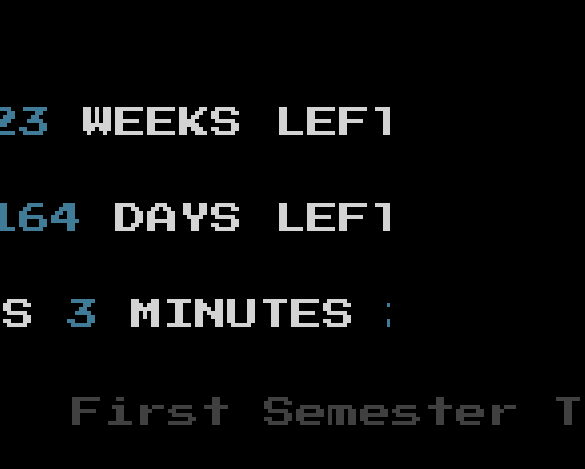
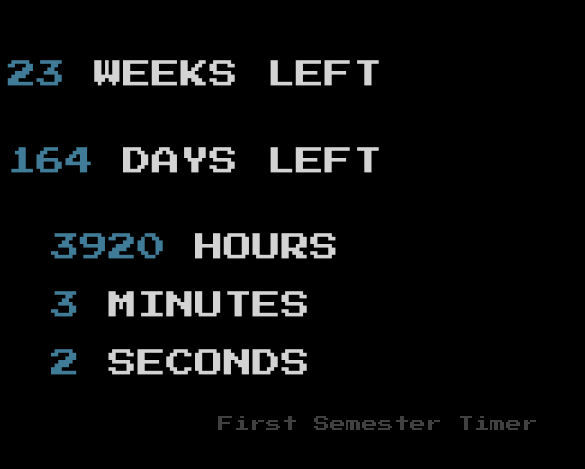
Before and after one commit to UsernameDP/TJHSST-SENIOR-YEAR-TIMER, a plain HTML site: page index.html in a window 390 px wide. Shown: the part 203-672 px from the top of the page, 585 px wide, since content can reach past the window. Drawn offline with Linux system fonts and the light colour scheme.

Commit message:
phone support

```diff
--- a/index.html
+++ b/index.html
@@ -67,11 +67,28 @@
 
       .backdrop-text {
         position: absolute;
-        font-size: xx-large;
+        /* font-size: xx-large; */
         left: 0;
         top: 0;
         white-space: nowrap;
         opacity: 0.3;
+      }
+
+      .sub-section {
+        display: flex;
+        gap: 1em;
+      }
+
+      @media (max-width: 1000px) {
+        #group {
+          font-size: 0.9rem;
+        }
+        .backdrop-text {
+          font-size: 0.5rem;
+        }
+        .time-section-extra {
+          flex-direction: column;
+        }
       }
     </style>
 
@@ -100,22 +117,28 @@
         ></div>
         <div>DAYS LEFT</div>
       </section>
-      <section class="time-sections">
+      <section class="time-sections time-section-extra">
+        <section class="sub-section">
           <div
             id="hours"
             class="vars"
           ></div>
           <div>HOURS</div>
+        </section>
+        <section class="sub-section">
           <div
             id="minutes"
             class="vars"
           ></div>
           <div>MINUTES</div>
+        </section>
+        <section class="sub-section">
           <div
             id="seconds"
             class="vars"
           ></div>
           <div>SECONDS</div>
+        </section>
       </section>
     </div>
 
```
Lines whose indentation alone changed are shown as unchanged.
